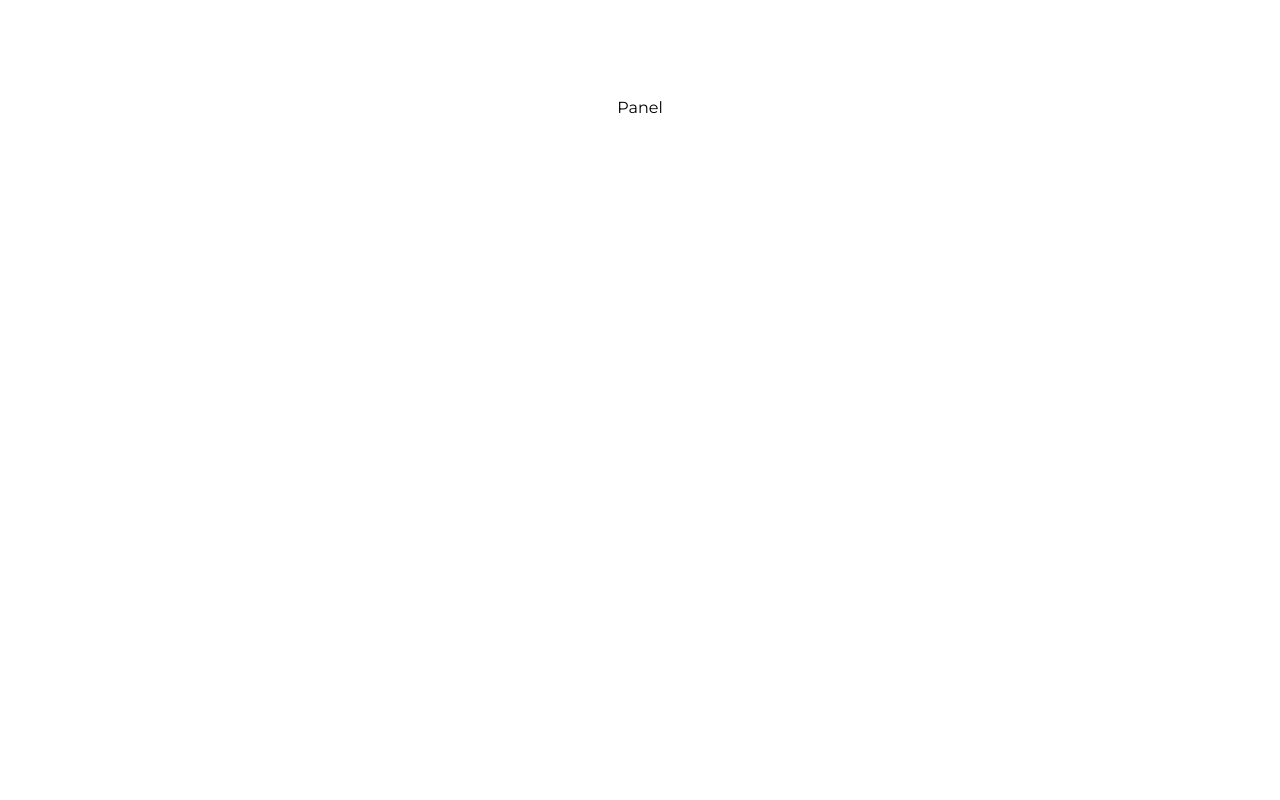
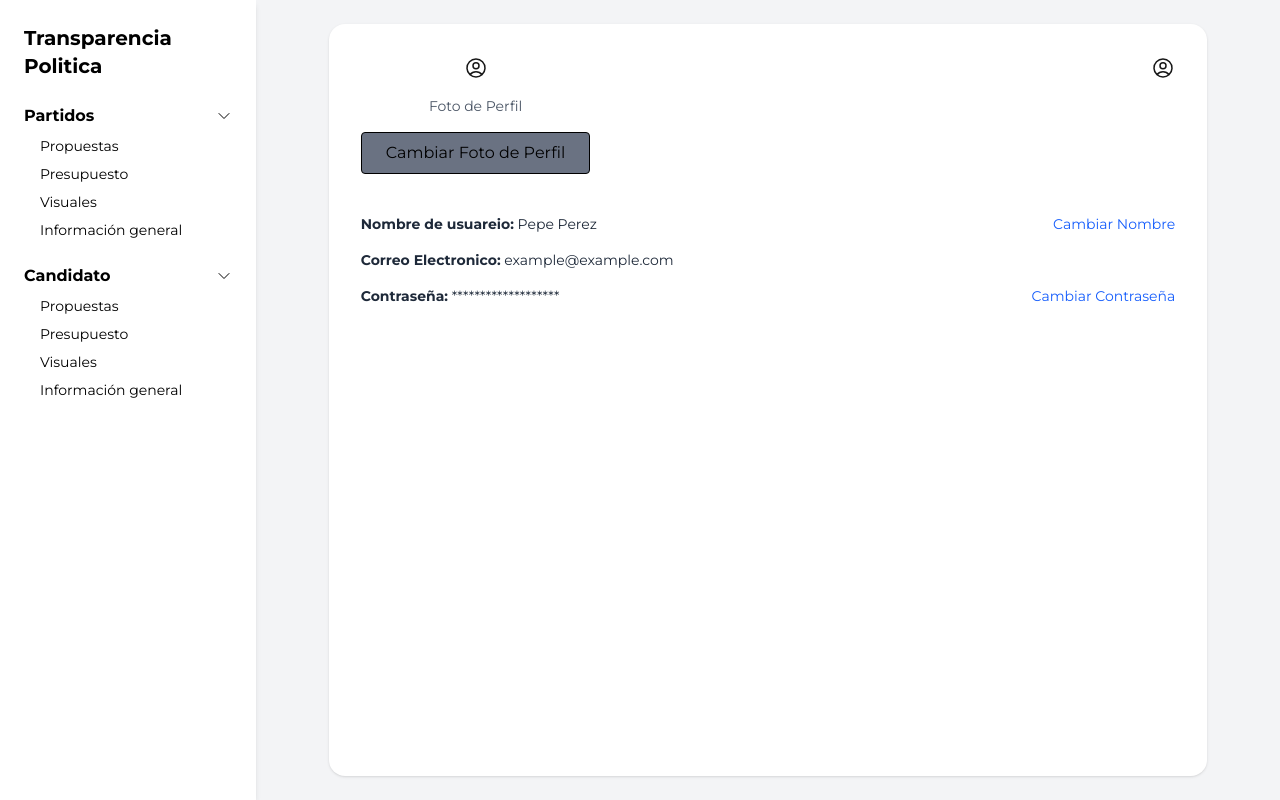
Before and after one commit to JanDom02/project-seminario, a Next.js app: page /panel in a window 1280 px wide. Built offline with nearby package versions, Linux system fonts and the light colour scheme.

Commit message:
Ricardo: Implementacion del dashboard

```diff
--- a/src/app/(settings)/layout.tsx
+++ b/src/app/(settings)/layout.tsx
@@ -1,13 +1,16 @@
+import Sidebar from "@/components/SideBarComponet";
+
 export default function SettingLayout({
     children,
 }: Readonly<{
     children: React.ReactNode;
 }>) {
     return (
-        <main className="mx-auto max-w-xl">
-          <div className="px-4 py-16 sm:px-6 sm:py-24 lg:max-w-7xl lg:px-8">
-            {children}
-          </div>
-        </main>
+       <div className="flex min-h-screen bg-gray-100">
+        <aside className="w-64">
+          <Sidebar/>
+        </aside>
+        <main className="flex-1 p-6">{children}</main>
+       </div>
     );
 };
--- a/src/app/(settings)/panel/page.tsx
+++ b/src/app/(settings)/panel/page.tsx
@@ -1,7 +1,7 @@
+import ProfilePanel from "@/components/ProfilePanel";
+
 export default function SettingsPage () {
     return(
-        <div className="bg-primary text-black max-h-screen flex justify-center">
-            <h1>Panel</h1>
-        </div>
+        <ProfilePanel/>
     )
 }
--- /dev/null
+++ b/src/components/ProfilePanel.tsx
@@ -0,0 +1,35 @@
+import PrincipleButton from "./PrincipleButton";
+
+export default function ProfilePanel() {
+    return (
+        <div className="bg-white rounded-2xl shadow p-8 w-[90%] h-full mx-auto">
+            <div className="flex justify-between items-start">
+                <div className="flex flex-col items-center space-y-4">
+                <svg xmlns="http://www.w3.org/2000/svg" fill="none" viewBox="0 0 24 24" strokeWidth={1.5} stroke="currentColor" className="size-6">
+                    <path strokeLinecap="round" strokeLinejoin="round" d="M17.982 18.725A7.488 7.488 0 0 0 12 15.75a7.488 7.488 0 0 0-5.982 2.975m11.963 0a9 9 0 1 0-11.963 0m11.963 0A8.966 8.966 0 0 1 12 21a8.966 8.966 0 0 1-5.982-2.275M15 9.75a3 3 0 1 1-6 0 3 3 0 0 1 6 0Z" />
+                </svg>
+                <span className="text-sm text-gray-600">Foto de Perfil</span>
+                <PrincipleButton title="Cambiar Foto de Perfil" className="bg-gray-500 rounded-sm"/>
+                </div>
+
+                <svg xmlns="http://www.w3.org/2000/svg" fill="none" viewBox="0 0 24 24" strokeWidth={1.5} stroke="currentColor" className="size-6">
+                    <path strokeLinecap="round" strokeLinejoin="round" d="M17.982 18.725A7.488 7.488 0 0 0 12 15.75a7.488 7.488 0 0 0-5.982 2.975m11.963 0a9 9 0 1 0-11.963 0m11.963 0A8.966 8.966 0 0 1 12 21a8.966 8.966 0 0 1-5.982-2.275M15 9.75a3 3 0 1 1-6 0 3 3 0 0 1 6 0Z" />
+                </svg>
+            </div>
+
+            <div className="mt-10 space-y-4 text-gray-800 text-sm">
+                <div className="flex justify-between items-center">
+                    <span> <strong>Nombre de usuareio:</strong> Pepe Perez</span>
+                    <button className="text-blue-600 hover:underline">Cambiar Nombre</button>
+                </div>
+                <div className="flex justify-between items-center">
+                    <span> <strong>Correo Electronico:</strong> example@example.com</span>
+                </div>
+                <div className="flex justify-between items-center">
+                    <span> <strong>Contraseña:</strong> *******************</span>
+                    <button className="text-blue-600 hover:underline">Cambiar Contraseña</button>
+                </div>
+            </div>
+        </div>
+    );
+};
--- a/src/components/SideBarComponet.tsx
+++ b/src/components/SideBarComponet.tsx
@@ -1,58 +1,55 @@
-"use client"; // Necesario porque usamos useState
+"use client";
 
 import { useState } from "react";
-import Image from "next/image";
 import Link from "next/link";
 
+export default function Sidebar() {
+  const [openPartidos, setOpenPartidos] = useState(true);
+  const [openCandidatos, setOpenCandidatos] =useState(true);
 
-export default function Sidebar() {
-  const [isOpen, setIsOpen] = useState(false);
+  const ChevronIcon = ({open}: {open: boolean}) => (
+    <svg xmlns="http://www.w3.org/2000/svg" fill="none" viewBox="0 0 24 24" strokeWidth={1.5} stroke="currentColor" className={`w-4 h-4 transition-transform duration-200 ${open ? "rotate-180" : ""}`}>
+      <path strokeLinecap="round" strokeLinejoin="round" d="m4.5 15.75 7.5-7.5 7.5 7.5" />
+    </svg>
+  );
 
   return (
-    <>
-      {/* Icono del menú de hamburguesa */}
-      {!isOpen && (
-          <button
-          className="absolute top-4 left-4 p-2 cursor-pointer"
-          onClick={() => setIsOpen(true)}
-          aria-label="Abrir menú"
-        >
-          <Image src="/img/MenuHambuerguesa.png" alt="Menú" width={40} height={40} />
+    <div className="fixed top-0 left-0 h-full w-64 bg-white text-black shadow-md px-6 py-6 space-y-6">
+      <h1 className="text-xl font-bold">Transparencia <br />Politica</h1>
+
+      <div>
+        <button className="flex items-center justify-between w-full font-semibold" onClick={() => setOpenPartidos(!openPartidos)}>
+        <span>Partidos</span>
+        <ChevronIcon open={openPartidos} />
         </button>
-      )}
-
-
-      {/* Sidebar */}
-      <div
-        className={`fixed top-0 left-0 h-full w-64 bg-white text-black  transition-transform duration-300 ease-in-out ${
-            isOpen ? "translate-x-0" : "-translate-x-full"
-          }`}
-      >
-        {/* Botón para cerrar */}
-        <button
-        className="p-5 cursor-pointer"
-          onClick={() => setIsOpen(false)}
-          aria-label="Cerrar menú"
-        >
-          <Image src="/img/IconoFlecha.png" alt="Flecha atras" width={40} height={40}/>
-        </button>
-
-        {/* Contenido del sidebar */}
-        <nav className="mt-2 p-4 space-y-4">
-          <Link href="/" className="block py-3 px-4 border-b border-gray-400 mb-5 font-bold">Inicio</Link>
-          <Link href="/partidos" className="block py-3 px-4 border-b border-gray-400 mb-5 font-bold">Partidos Políticos</Link>
-          <Link href="/candidatos" className="block py-3 px-4 border-b border-gray-400 mb-5 font-bold">Candidatos</Link>
-          <Link href="/presupuesto" className="block py-3 px-4 border-b border-gray-400 mb-5 font-bold">Presupuesto</Link>
-        </nav>
+        {openPartidos && (
+          <div className="ml-4 mt-2 space-y-2 text-sm">
+            <Link href="/partidos/propuestas" className="block hover:underline">Propuestas</Link>
+            <Link href="/partidos/presupuesto" className="block hover:underline">Presupuesto</Link>
+            <Link href="/partidos/visuales" className="block hover:underline">Visuales</Link>
+            <Link href="/partidos/info" className="block hover:underline">Información general</Link>
+        </div>
+        )}
       </div>
 
-      {/* Fondo oscuro cuando el sidebar está abierto */}
-      {/* {isOpen && (
-        <div
-          className="fixed inset-0 bg-black opacity-50"
-          onClick={() => setIsOpen(false)}
-        ></div>
-      )} */}
-    </>
+      {/* Sección Candidatos */}
+      <div>
+        <button
+          className="flex items-center justify-between w-full font-semibold" onClick={() => setOpenCandidatos(!openCandidatos)}>
+          <span>Candidato</span>
+          <ChevronIcon open={openCandidatos} />
+        </button>
+        {openCandidatos && (
+          <div className="ml-4 mt-2 space-y-2 text-sm">
+            <Link href="/candidatos/propuestas" className="block hover:underline">Propuestas</Link>
+            <Link href="/candidatos/presupuesto" className="block hover:underline">Presupuesto</Link>
+            <Link href="/candidatos/visuales" className="block hover:underline">Visuales</Link>
+            <Link href="/candidatos/info" className="block hover:underline">Información general</Link>
+          </div>
+        )}
+      </div>
+
+    </div>
+
   );
 }
```
